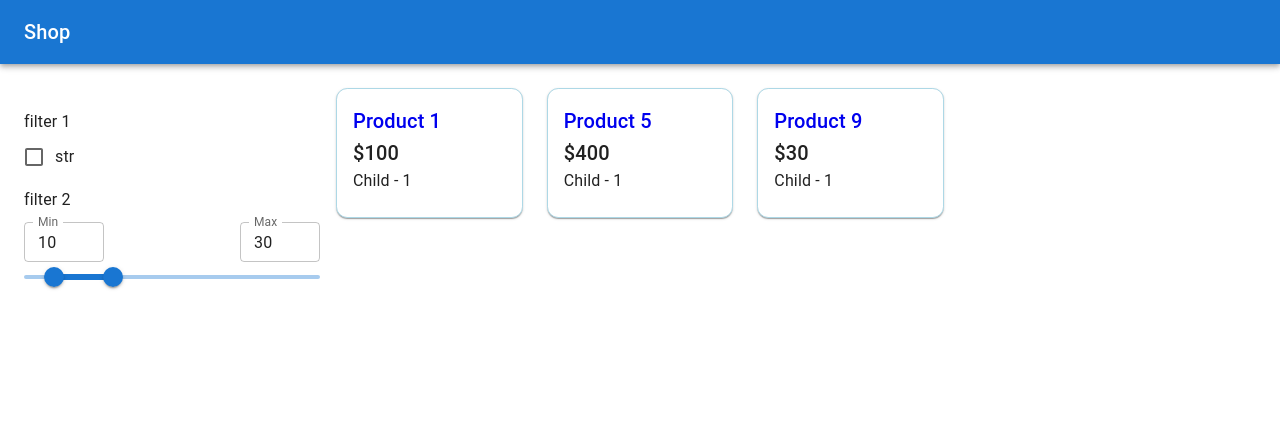
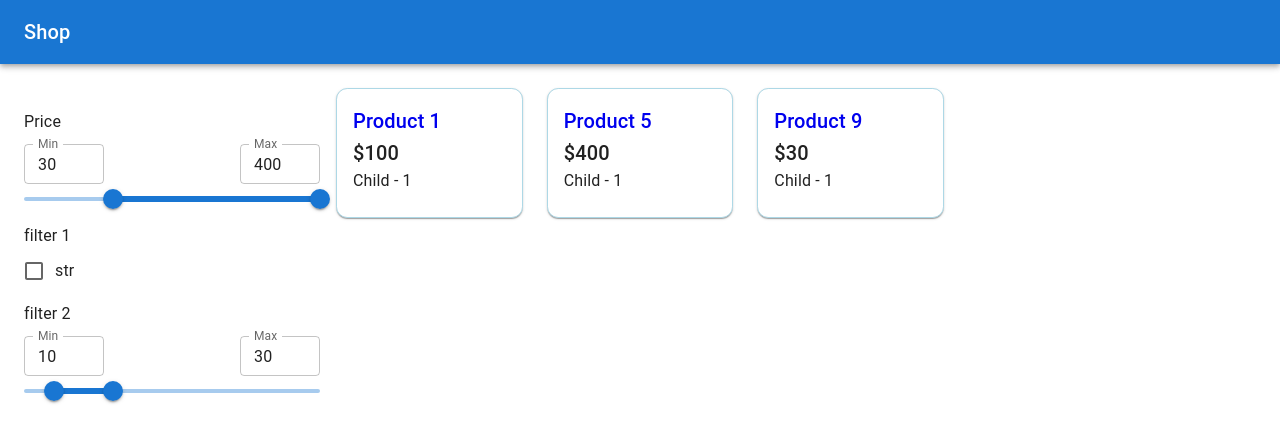
Before and after one commit to KarinaVeremeyeva/shop-ui, a React (Create React App) app: page /products/category/1 in a window 1280 px wide. Shown: the top 442 px of the page. Built offline with nearby package versions, Linux system fonts and the light colour scheme.

Commit message:
Add price filter

```diff
--- a/src/components/details/details.js
+++ b/src/components/details/details.js
@@ -22,8 +22,16 @@ const checkSelectedFilters = (type, id, selectedFilters) => {
     }
 };
 
-const Details = ({ filters }) => {
+const Details = ({ filters, products }) => {
     const [selectedFilters, setSelectedFilters] = useState({});
+
+    const priceFilter = {
+        id: 'price',
+        name: 'Price',
+        type: 'number',
+        values: products.map(p => p.price)
+    };
+    const filtersExtended = [priceFilter, ...filters];
 
     const handleStringFilterChange = (id, checkedValue) => {
         let filterToChange = selectedFilters[id] || [];
@@ -57,7 +65,7 @@ const Details = ({ filters }) => {
     return (
         <div className={classes.container}>
             {
-                filters.map((filter) => {
+                filtersExtended.map((filter) => {
                     const { id, name, type, values } = filter;
                     switch (type) {
                         case filterTypes.STRING:
--- a/src/components/pages/products-page.js
+++ b/src/components/pages/products-page.js
@@ -50,7 +50,7 @@ class ProductsPage extends Component {
                         <CategoryList categories={categories}/>
                     </Grid>
                     <Grid item xs={12}>
-                        <Details filters={filters}/>
+                        <Details filters={filters} products={products}/>
                     </Grid>
                 </Grid>
                 <Grid item xs={6}>
```
